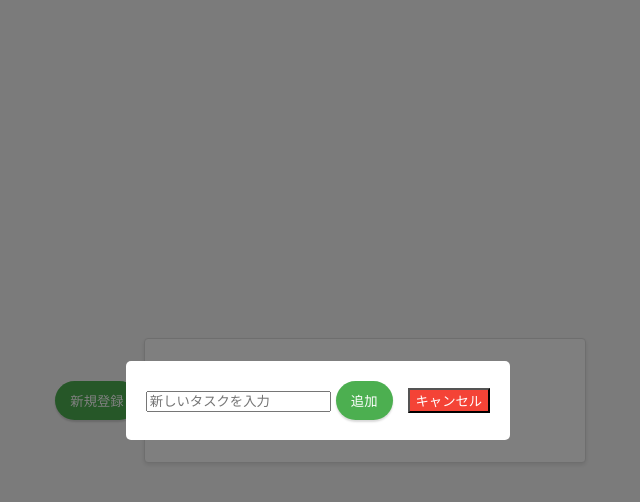
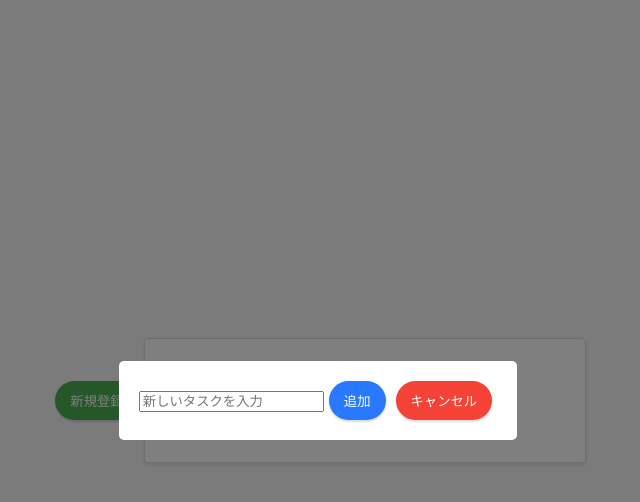
Before and after one commit to JintoYamanaka/react-todo-app, a React (Create React App) app: page / in a window 1280 px wide. Both pictures are taken after a click on the button "新規登録". Shown: the top 502 px of the page, without its empty margins (322-962 px from the left). Built offline with nearby package versions, Linux system fonts and the light colour scheme.

Commit message:
ボタンをコンポーネント化

```diff
--- a/src/App.js
+++ b/src/App.jsx
@@ -1,6 +1,7 @@
 import { useState } from "react";
 /** @jsxImportSource @emotion/react */
 import { css } from "@emotion/react";
+import Button from "./components/Button"; // 作成したButtonコンポーネントをインポート
 
 const appStyle = css`
   display: flex;
@@ -30,33 +31,6 @@ const modalContentStyle = css`
 
 const listStyle = css`
   margin-top: 20px;
-`;
-
-const buttonStyle = css`
-  padding: 10px 15px;
-  margin: 0 5px;
-  border: none;
-  border-radius: 20px;
-  background-color: #4caf50;
-  color: white;
-  cursor: pointer;
-  box-shadow: 0 2px 2px 0 rgba(0,0,0,0.15);
-  transition: background-color 0.3s, box-shadow 0.3s;
-
-  &:hover {
-    background-color: #45a049;
-    box-shadow: 0 4px 4px 0 rgba(0,0,0,0.2);
-  }
-`;
-
-const cancelButtonStyle = css`
-  margin-left: 10px;
-  background-color: #f44336;
-  color: white;
-
-  &:hover {
-    background-color: #d32f2f;
-  }
 `;
 
 const listContainerStyle = css`
@@ -118,9 +92,7 @@ function App() {
 
   return (
     <div css={appStyle}>
-      <button onClick={toggleModal} css={buttonStyle}>
-        新規登録
-      </button>
+      <Button color="#4caf50" onClick={toggleModal}>新規登録</Button>
       {isModalOpen && (
         <div css={modalStyle} onClick={toggleModal}>
           <div css={modalContentStyle} onClick={(e) => e.stopPropagation()}>
@@ -130,12 +102,8 @@ function App() {
               onChange={(e) => setTask(e.target.value)}
               placeholder="新しいタスクを入力"
             />
-            <button onClick={addTask} css={buttonStyle}>
-              追加
-            </button>
-            <button onClick={toggleModal} css={cancelButtonStyle}>
-              キャンセル
-            </button>
+            <Button color="#2979ff" onClick={addTask}>追加</Button>
+            <Button color="#f44336" onClick={toggleModal}>キャンセル</Button>
           </div>
         </div>
       )}
@@ -145,7 +113,7 @@ function App() {
           tasks.map((task, index) => (
             <div key={index} css={listItemStyle}>
               {task}
-              <button onClick={() => deleteTask(index)} css={buttonStyle}>削除</button>
+              <Button color="#f44336" onClick={() => deleteTask(index)}>削除</Button>
             </div>
           ))
         ) : (
--- /dev/null
+++ b/src/components/Button.jsx
@@ -0,0 +1,22 @@
+/** @jsxImportSource @emotion/react */
+import styled from '@emotion/styled';
+
+// スタイルドコンポーネントを作成
+const Button = styled.button`
+  padding: 10px 15px;
+  margin: 0 5px;
+  border: none;
+  border-radius: 20px;
+  color: white;
+  cursor: pointer;
+  box-shadow: 0 2px 2px 0 rgba(0,0,0,0.15);
+  background-color: ${(props) => props.color || '#757575'}; // propsから直接色を取得
+  transition: background-color 0.3s, box-shadow 0.3s;
+
+  &:hover {
+    box-shadow: 0 4px 4px 0 rgba(0,0,0,0.2);
+    opacity: 0.85;
+  }
+`;
+
+export default Button;
```
